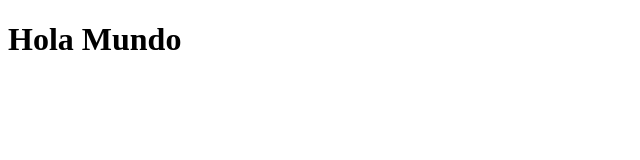
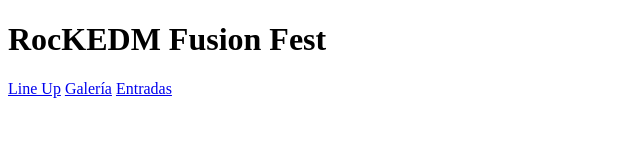
Before and after one commit to AlanMartinezDev/RockEDMFusionFest, a website: page index.html in a window 1280 px wide. Shown: the whole page, without its empty margins (0-640 px from the left). Drawn offline with Linux system fonts and the light colour scheme.

Commit message:
estructura inicial html

```diff
--- a/index.html
+++ b/index.html
@@ -11,9 +11,19 @@
       href="https://fonts.googleapis.com/css2?family=Montserrat:wght@300;400;700;900&display=swap"
       rel="stylesheet"
     />
-    <link rel="stylesheet" href="build/css/app.css">
+    <link rel="stylesheet" href="build/css/app.css" />
   </head>
   <body>
-    <h1>Hola Mundo</h1>
+    <header class="header">
+      <div class="contenedor contenido-header">
+        <h1>RocKEDM Fusion Fest</h1>
+
+        <nav class="navegacion-principal">
+          <a href="#">Line Up</a>
+          <a href="#">Galería</a>
+          <a href="#">Entradas</a>
+        </nav>
+      </div>
+    </header>
   </body>
 </html>
```
